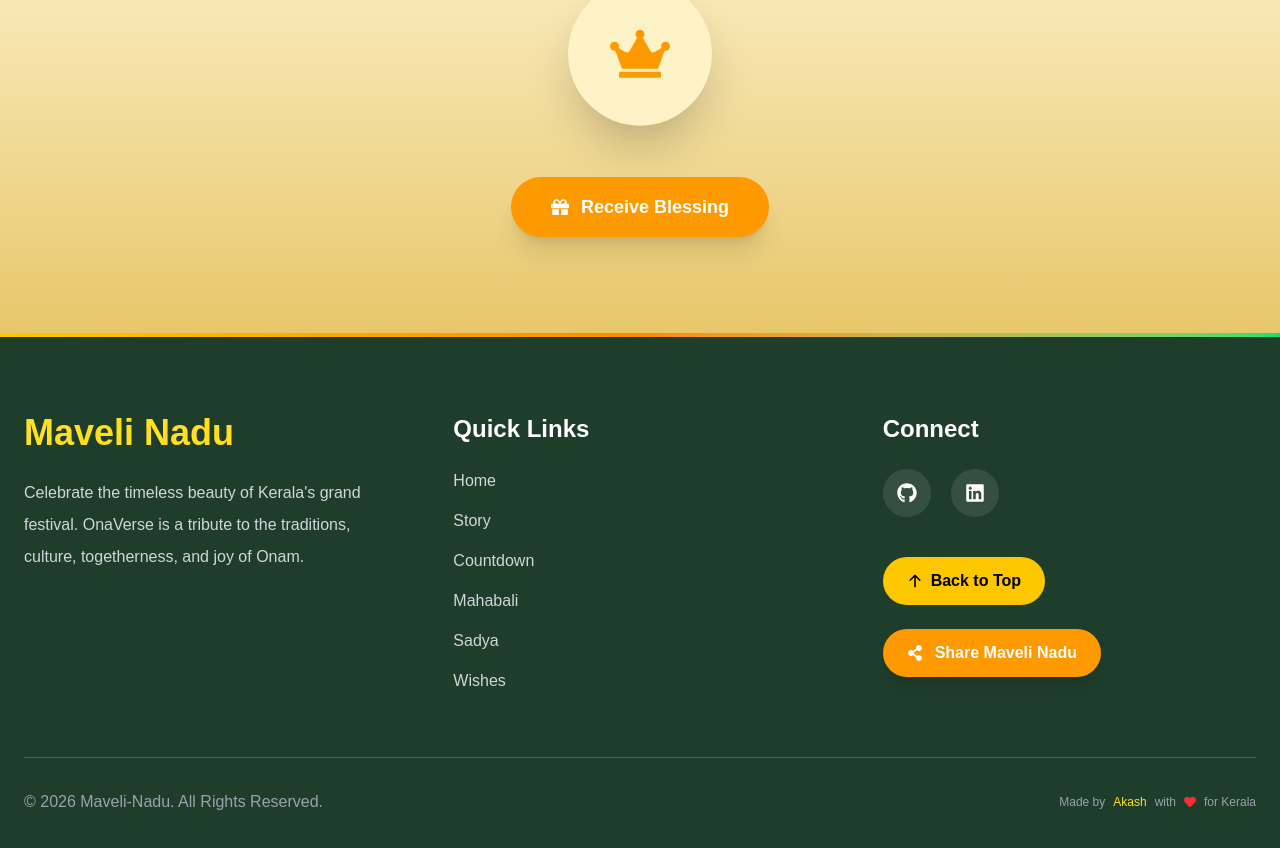
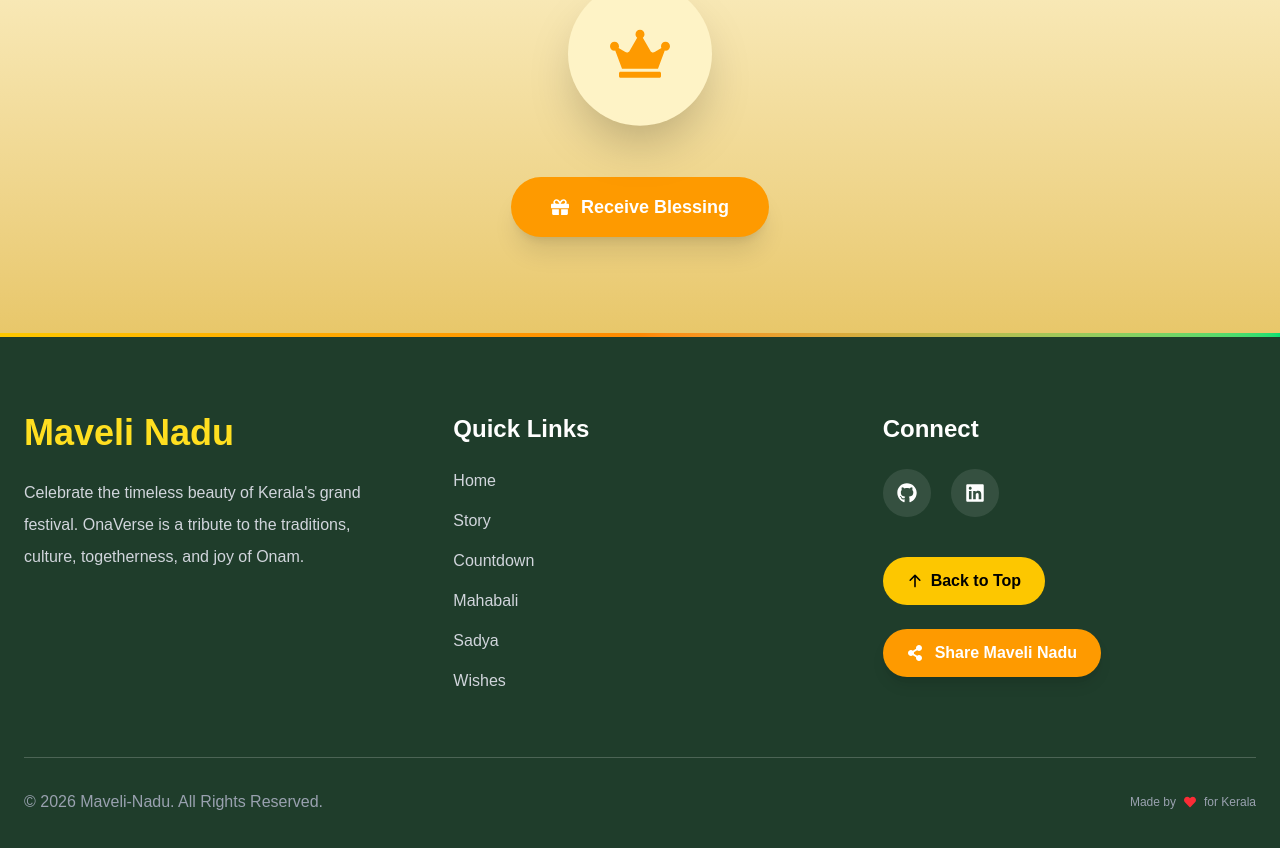
Before and after one commit to akashkrishnan2004/onam-web-app, a React (Vite) app: page / in a window 1280 px wide. Shown: the part 8789-9637 px from the top of the page. Built offline with nearby package versions, Linux system fonts and the light colour scheme.

Commit message:
Link Share Add Commit2

```diff
--- a/src/pages/Footer.jsx
+++ b/src/pages/Footer.jsx
@@ -135,9 +135,9 @@ export default function Footer() {
           </p>
 
           <p className="flex items-center gap-2 text-gray-400 md:text-xs">
-            Made by <span className=" text-yellow-300 md:text-xs ">Akash</span>{" "}
-            with
-            <FaHeart className="text-red-500 md:text-xs" /> for Kerala
+            Made by
+            {/* <span className=" text-yellow-300 md:text-xs "></span>{" "} */}
+            <FaHeart className="text-red-500 md:text-xs" />for Kerala
           </p>
 
           {/* <p className="flex items-center gap-2 text-gray-400">
```
